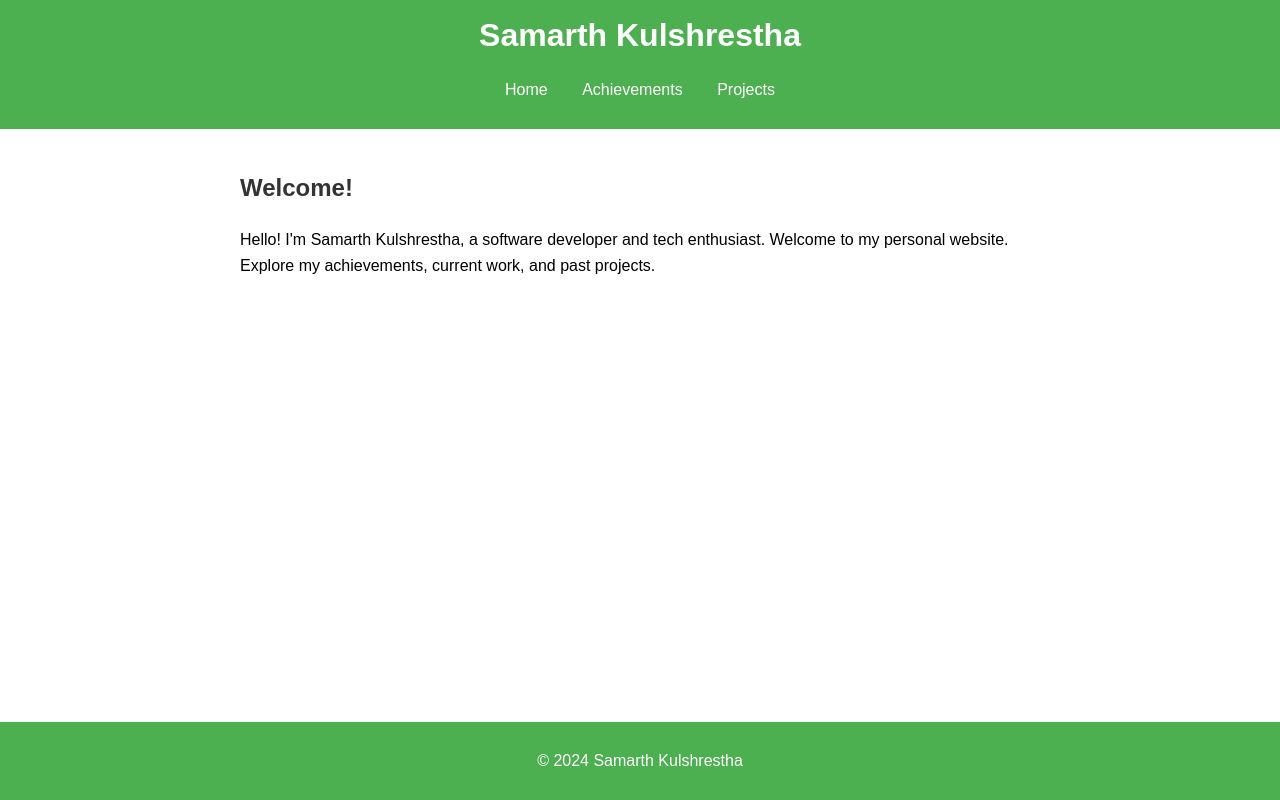
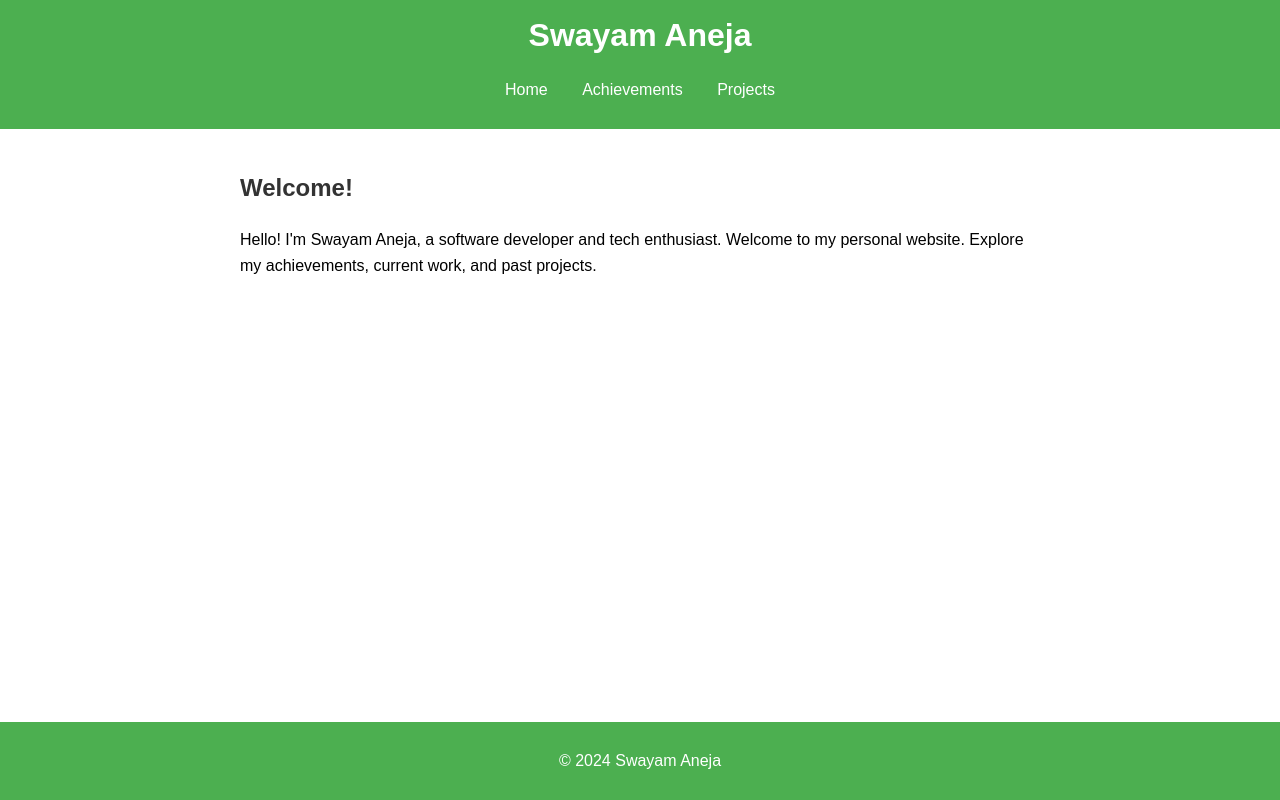
Before and after one commit to SWAYAMANEJA/personal-website, a plain HTML site: page index.html in a window 1280 px wide. Drawn offline with Linux system fonts and the light colour scheme.

Commit message:
Update index.html

```diff
--- a/index.html
+++ b/index.html
@@ -3,12 +3,12 @@
 <head>
     <meta charset="UTF-8">
     <meta name="viewport" content="width=device-width, initial-scale=1.0">
-    <title>Home - Samarth Kulshrestha</title>
+    <title>Home - Swayam Aneja</title>
     <link rel="stylesheet" href="style.css">
 </head>
 <body>
     <header>
-        <h1>Samarth Kulshrestha</h1>
+        <h1>Swayam Aneja</h1>
         <nav>
             <ul>
                 <li><a href="index.html">Home</a></li>
@@ -20,11 +20,11 @@
     <main>
         <section class="intro">
             <h2>Welcome!</h2>
-            <p>Hello! I'm Samarth Kulshrestha, a software developer and tech enthusiast. Welcome to my personal website. Explore my achievements, current work, and past projects.</p>
+            <p>Hello! I'm Swayam Aneja, a software developer and tech enthusiast. Welcome to my personal website. Explore my achievements, current work, and past projects.</p>
         </section>
     </main>
     <footer>
-        <p>&copy; 2024 Samarth Kulshrestha</p>
+        <p>&copy; 2024 Swayam Aneja</p>
     </footer>
 </body>
 </html>
```
